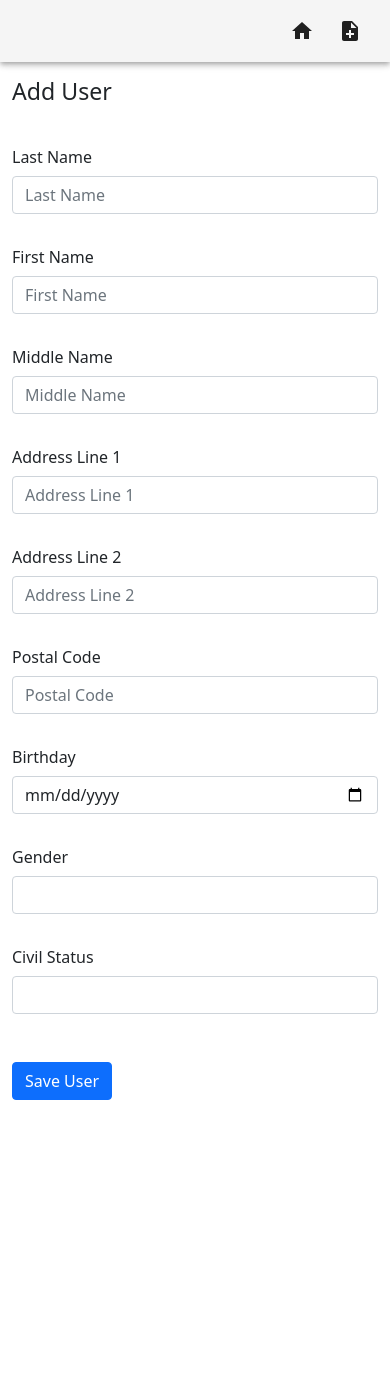
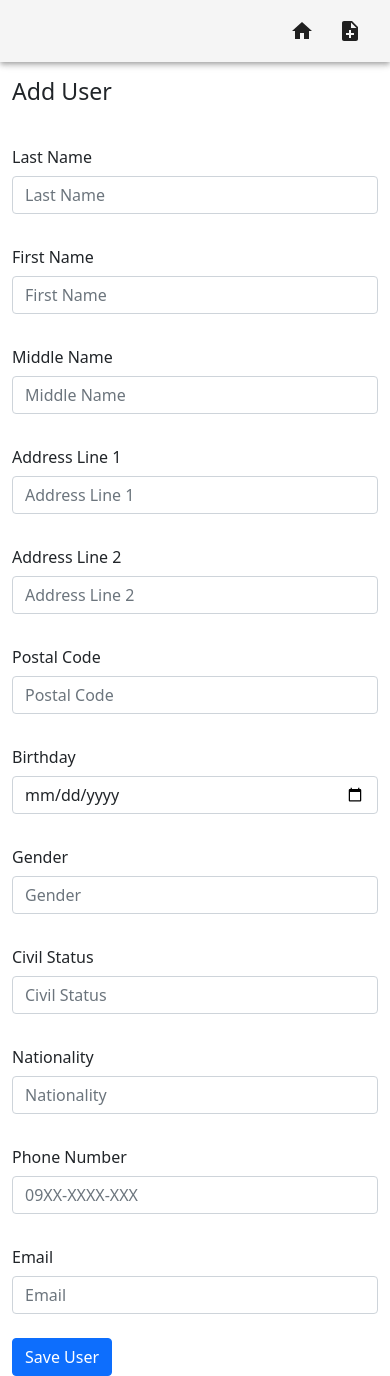
Before and after one commit to Buenaventura-Celine/User_Registration, a React (Create React App) app in the folder user_registration/: page /create in a window 390 px wide. Before the commit the page ends 1100 px from the top, so only its background shows below. Built offline with nearby package versions, Linux system fonts and the light colour scheme.

Commit message:
Added nationality, phone number, and email field

```diff
--- a/user_registration/src/UserForm.js
+++ b/user_registration/src/UserForm.js
@@ -12,7 +12,10 @@ export const UserForm = ({ user, onSubmit }) =>{
             postal_code: user ? user.postal_code : "",
             birthday: user ? user.birthday : "",
             gender: user ? user.gender : "",
-            civil_status: user ? user.gender : "",
+            civil_status: user ? user.civil_status : "",
+            nationality: user ? user.nationality : "",
+            phone_number: user ? user.phone_number : "",
+            email: user ? user.email : "",
         }
     });
 
@@ -138,7 +141,7 @@ export const UserForm = ({ user, onSubmit }) =>{
             </div>
             <br></br>
 
-            {/* Postal Code */}
+            {/* Birthday */}
             <div className="form-group row">
                 <label className="col-sm-2 col-form-label">Birthday</label>
                 <div className="col-sm-6">
@@ -162,6 +165,7 @@ export const UserForm = ({ user, onSubmit }) =>{
                 <label className="col-sm-2 col-form-label">Gender</label>
                 <div className="col-sm-6">
                     <input
+                        placeholder="Gender"
                         type="list"
                         list="gender"
                         name="gender"
@@ -182,6 +186,7 @@ export const UserForm = ({ user, onSubmit }) =>{
                 <label className="col-sm-2 col-form-label">Civil Status</label>
                 <div className="col-sm-6">
                     <input
+                        placeholder="Civil Status"
                         type="list"
                         list="civil_status"
                         name="civil_status"
@@ -199,7 +204,64 @@ export const UserForm = ({ user, onSubmit }) =>{
             </div>
             <br></br>
 
+            {/* Nationality */}
+            <div className="form-group row">
+                <label className="col-sm-2 col-form-label">Nationality</label>
+                <div className="col-sm-6">
+                    <input
+                        placeholder="Nationality"
+                        className="form-control"
+                        type="text"
+                        name="nationality"
+                        id="nationality"
+                        autoComplete="off"
+                        {...register("nationality", {
+                            required: "Required",
+                        })}
+                    />
+                </div>
+            </div>
             <br></br>
+
+            {/* Phone Number */}
+            <div className="form-group row">
+                <label className="col-sm-2 col-form-label">Phone Number</label>
+                <div className="col-sm-6">
+                    <input
+                        placeholder="09XX-XXXX-XXX"
+                        pattern="[0-9]{4}-[0-9]{4}-[0-9]{3}"
+                        className="form-control"
+                        type="tel"
+                        name="phone_number"
+                        id="phone_number"
+                        autoComplete="off"
+                        {...register("phone_number", {
+                            required: "Required",
+                        })}
+                    />
+                </div>
+            </div>
+            <br></br>
+
+            {/* Email */}
+            <div className="form-group row">
+                <label className="col-sm-2 col-form-label">Email</label>
+                <div className="col-sm-6">
+                    <input
+                        placeholder="Email"
+                        className="form-control"
+                        type="email"
+                        name="email"
+                        id="email"
+                        autoComplete="off"
+                        {...register("email", {
+                            required: "Required",
+                        })}
+                    />
+                </div>
+            </div>
+            <br/>
+
             <div className="form-group">
                 <button type="submit" className="btn btn-primary">
                     Save User
```
Also changed, not shown: 2 other files (tests, documents, lock files or other folders).
